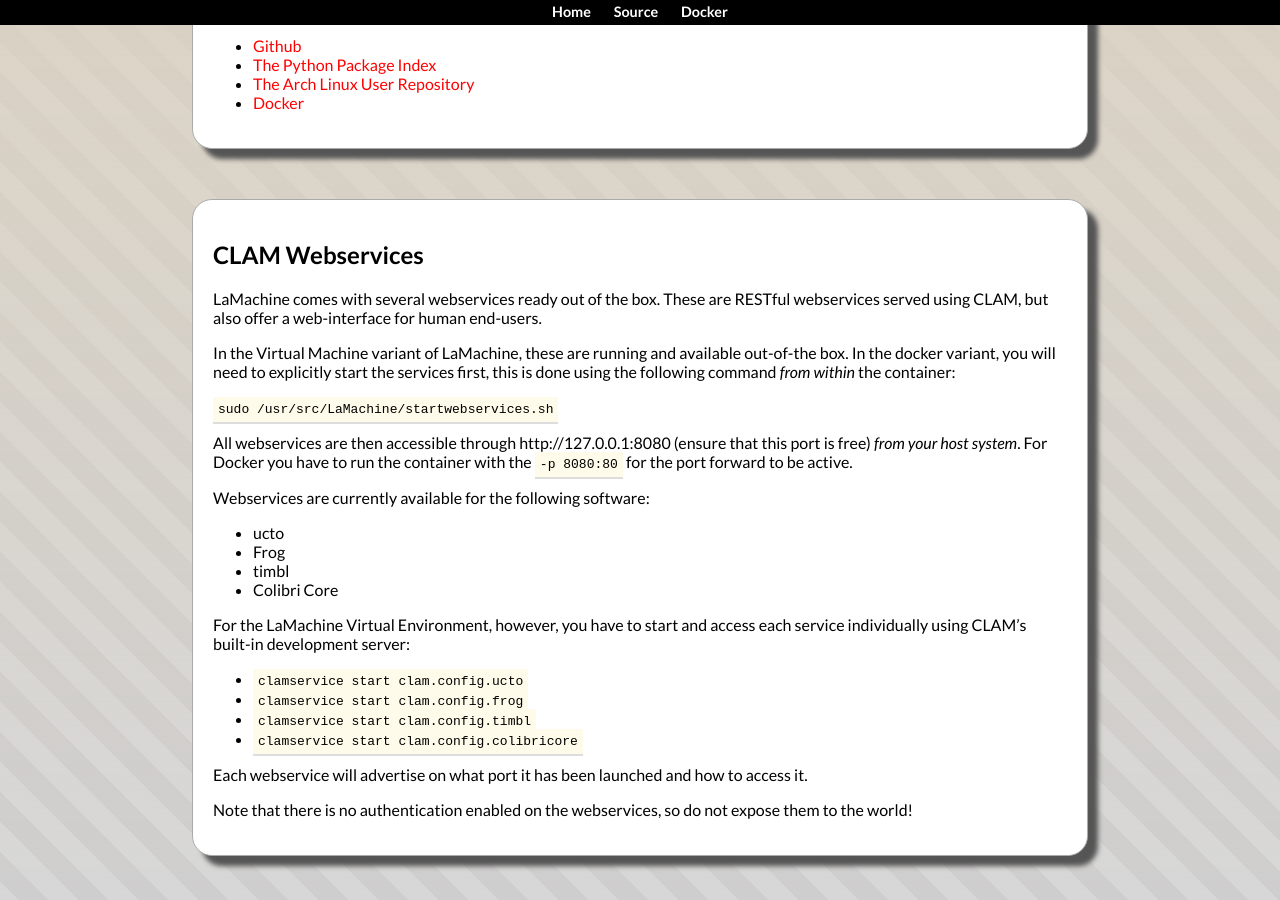
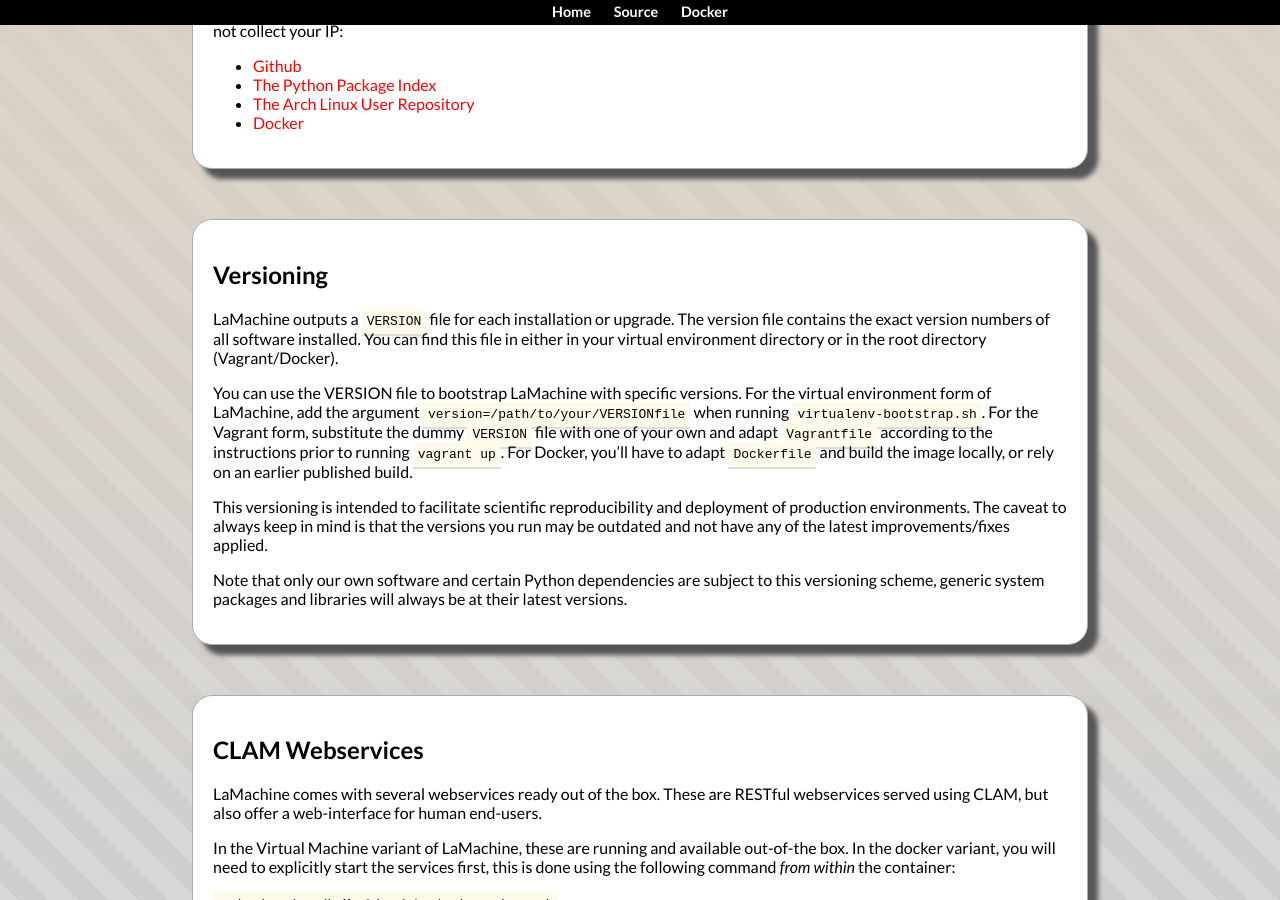
Before and after one commit to proycon/LaMachine, a Jekyll site: the page built from index.md, in a window 1280 px wide and 900 px high, scrolled down 4459 px. Built offline with Jekyll 4.4.1, drawn with Linux system fonts in a browser that asks for light colours; some of the changed text lies outside the part shown.

Commit message:
updated webpage (added versioning section), fixed ubuntu codename

```diff
--- a/index.md
+++ b/index.md
@@ -147,15 +147,16 @@
  * ``python2`` - Use python 2.7 instead of Python 3 *(note that some software may be not be available for Python 2!)*
  * ``stable`` - Use stable releases  *(this is the new default since February 2016)*
  * ``dev`` - Use cutting-edge development versions *(this may sometimes breaks things)*
+ * ``version=`` - Use the specified version file *(see the versioning section below)*
  * ``private`` - Do not send information to us regarding your LaMachine installation *(see the privacy section below)*
- * ``shareinfo`` - Send information to us regarding your LaMachine installation *(default, see privacy section below)*
+ * ``branch=`` - Use the specified git branch of LaMachine *(default: master)*
 
 Tested to work on:
 
  * Arch Linux
  * Debian 8
  * Fedora Core 21
- * Ubuntu 16.04 LTS - Yakkety Yak
+ * Ubuntu 16.04 LTS - Xenial Xerus
  * Ubuntu 15.10 - Wily Werewolf
  * Ubuntu 15.04 - Vivid Vervet
  * Ubuntu 14.04 LTS - Trusty Tahr
@@ -222,6 +223,35 @@
  * [The Python Package Index](https://pypi.python.org)
  * [The Arch Linux User Repository](https://aur.archlinux.org)
  * [Docker](https://docker.io)
+</section>
+
+
+{::options parse_block_html="true" /}
+<section>
+Versioning
+============
+
+LaMachine outputs a ``VERSION`` file for each installation or upgrade. The
+version file contains the exact version numbers of all software installed.  You
+can find this file in either in your virtual environment directory or in the
+root directory (Vagrant/Docker).
+
+You can use the VERSION file to bootstrap LaMachine with specific versions. For
+the virtual environment form of LaMachine, add the argument
+``version=/path/to/your/VERSIONfile`` when running ``virtualenv-bootstrap.sh``.
+For the Vagrant form, substitute the dummy ``VERSION`` file with one of your
+own and adapt ``Vagrantfile`` according to the instructions prior to running
+``vagrant up``. For Docker, you'll have to adapt ``Dockerfile`` and build the
+image locally, or rely on an earlier published build.
+
+This versioning is intended to facilitate scientific reproducibility and
+deployment of production environments. The caveat to always keep in mind is
+that the versions you run may be outdated and not have any of the latest
+improvements/fixes applied.
+
+Note that only our own software and certain Python dependencies are subject to
+this versioning scheme, generic system packages and libraries will always be at
+their latest versions.
 </section>
 
 {::options parse_block_html="true" /}
```
